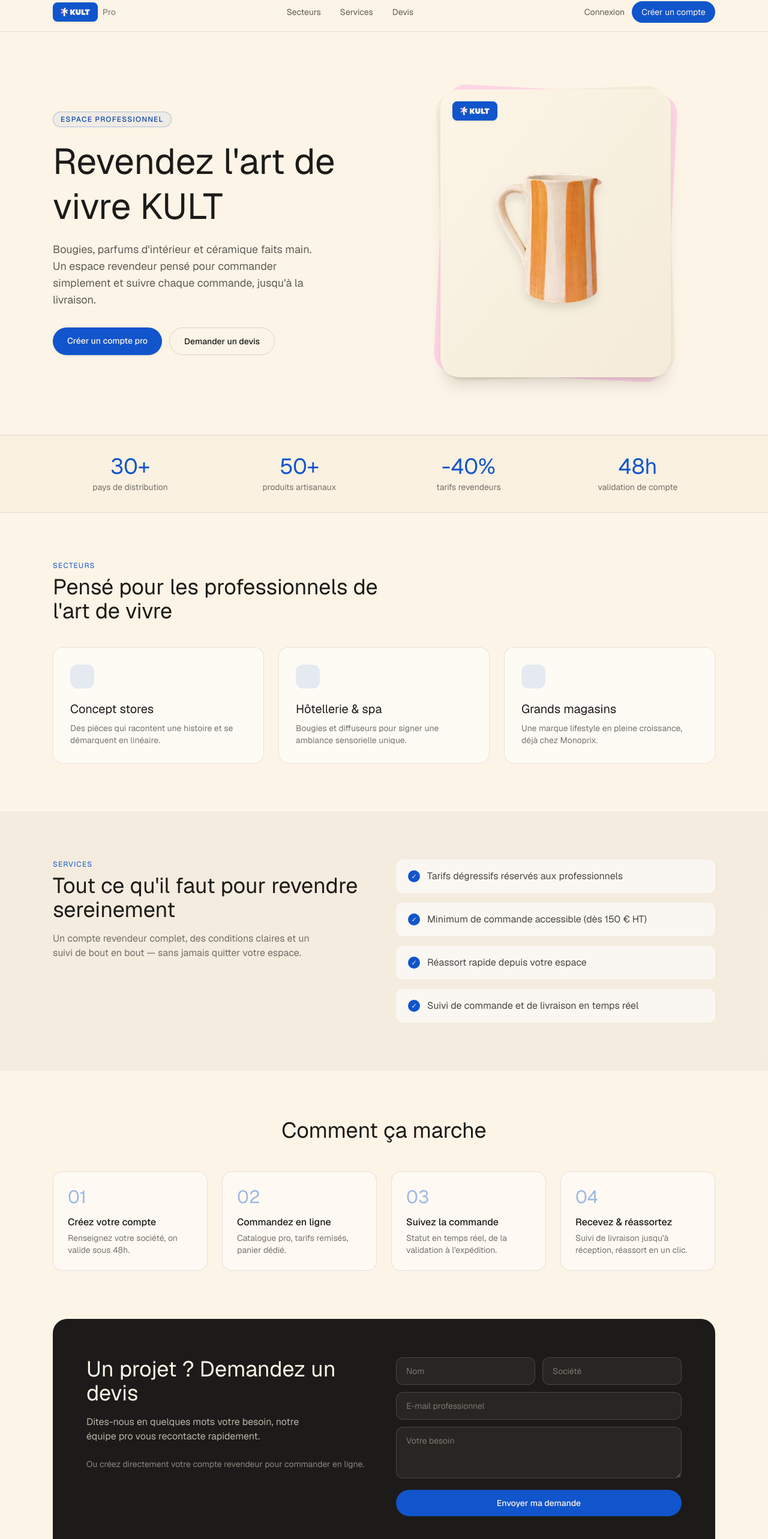
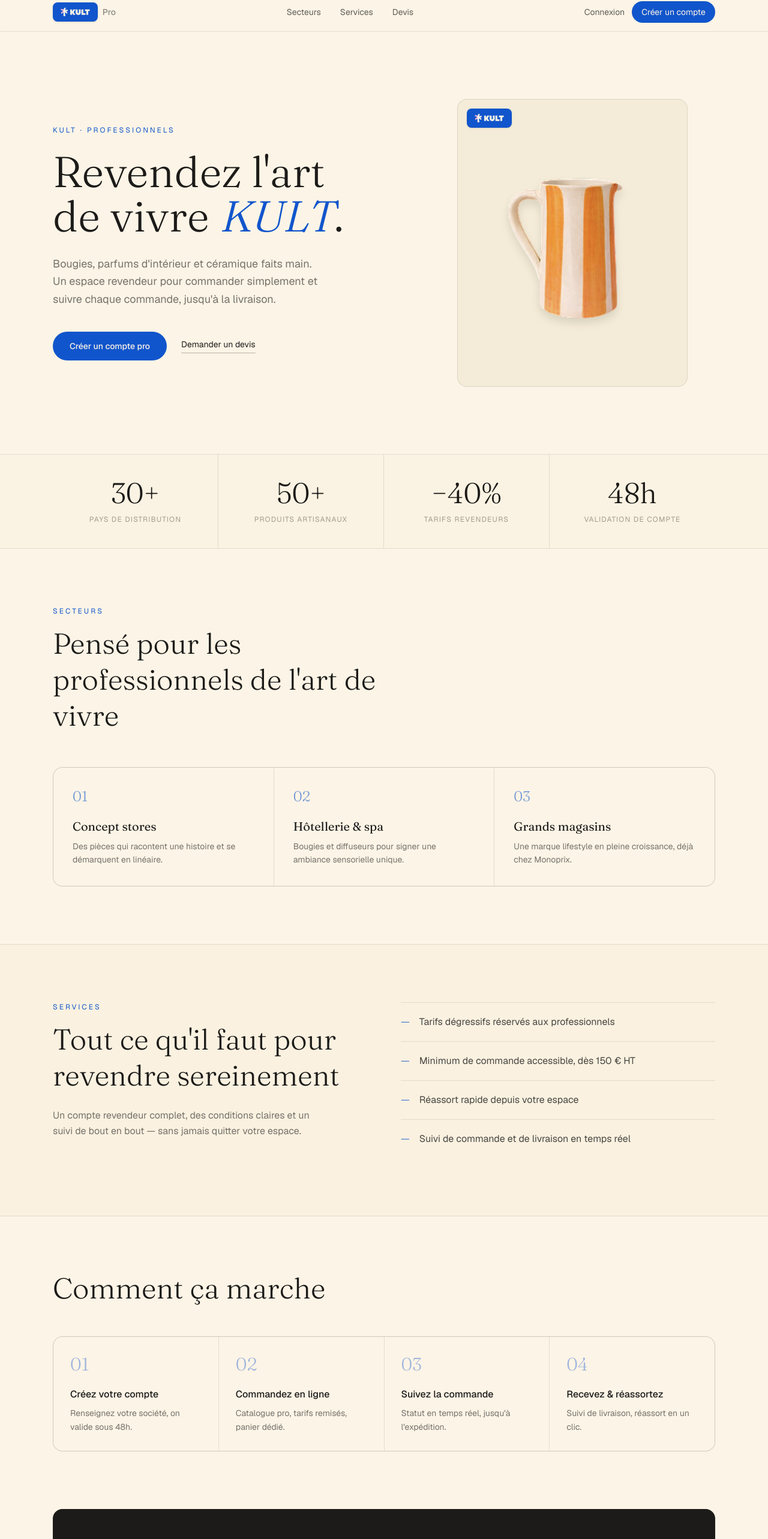
Before and after one commit to Benbecker69/kult-collection-web, a Next.js app: page /entreprise in a window 1280 px wide. Shown: the part 12-2578 px from the top of the page at 60% size. Built offline with nearby package versions, Linux system fonts and the light colour scheme.

Commit message:
[style] shift B2B to an editorial look (serif display, hairline grids, restrained UI)

```diff
--- a/src/app/(b2b-site)/entreprise/page.tsx
+++ b/src/app/(b2b-site)/entreprise/page.tsx
@@ -7,7 +7,7 @@ import { BrandLogo } from "@/components/b2b/brand-logo";
 const stats = [
   { value: "30+", label: "pays de distribution" },
   { value: "50+", label: "produits artisanaux" },
-  { value: "-40%", label: "tarifs revendeurs" },
+  { value: "−40%", label: "tarifs revendeurs" },
   { value: "48h", label: "validation de compte" },
 ];
 
@@ -28,7 +28,7 @@ const secteurs = [
 
 const services = [
   "Tarifs dégressifs réservés aux professionnels",
-  "Minimum de commande accessible (dès 150 € HT)",
+  "Minimum de commande accessible, dès 150 € HT",
   "Réassort rapide depuis votre espace",
   "Suivi de commande et de livraison en temps réel",
 ];
@@ -36,66 +36,62 @@ const services = [
 const steps = [
   { n: "01", t: "Créez votre compte", d: "Renseignez votre société, on valide sous 48h." },
   { n: "02", t: "Commandez en ligne", d: "Catalogue pro, tarifs remisés, panier dédié." },
-  { n: "03", t: "Suivez la commande", d: "Statut en temps réel, de la validation à l'expédition." },
-  { n: "04", t: "Recevez & réassortez", d: "Suivi de livraison jusqu'à réception, réassort en un clic." },
+  { n: "03", t: "Suivez la commande", d: "Statut en temps réel, jusqu'à l'expédition." },
+  { n: "04", t: "Recevez & réassortez", d: "Suivi de livraison, réassort en un clic." },
 ];
 
 export default function EntreprisePage() {
   return (
     <>
       {/* Hero */}
-      <section className="relative overflow-hidden">
-        <div
-          className="pointer-events-none absolute inset-0 -z-10"
-          style={{
-            background:
-              "radial-gradient(120% 90% at 85% 0%, rgba(255,213,229,0.6) 0%, rgba(252,244,230,0) 60%), radial-gradient(90% 80% at 0% 100%, rgba(17,85,204,0.12) 0%, rgba(252,244,230,0) 55%)",
-          }}
-        />
-        <div className="mx-auto grid max-w-6xl items-center gap-10 px-6 py-16 md:grid-cols-2 md:py-24">
+      <section className="border-b border-ink/10">
+        <div className="mx-auto grid max-w-6xl items-center gap-12 px-6 py-20 md:grid-cols-[1.1fr_0.9fr] md:py-28">
           <div className="animate-fade-up">
-            <span className="inline-flex items-center gap-2 rounded-full border border-clay/30 bg-clay/5 px-3 py-1 text-xs font-medium uppercase tracking-widest text-clayDark">
-              Espace professionnel
-            </span>
-            <h1 className="mt-5 font-display text-4xl leading-tight text-ink md:text-6xl">
-              Revendez l&apos;art de vivre KULT
+            <p className="text-xs uppercase tracking-[0.25em] text-clay">
+              KULT · Professionnels
+            </p>
+            <h1 className="mt-6 font-display text-5xl font-light leading-[1.03] text-ink md:text-7xl">
+              Revendez l&apos;art
+              <br />
+              de vivre <span className="italic text-clay">KULT</span>.
             </h1>
-            <p className="mt-5 max-w-md text-lg text-ink/70">
-              Bougies, parfums d&apos;intérieur et céramique faits main. Un espace
-              revendeur pensé pour commander simplement et suivre chaque commande,
-              jusqu&apos;à la livraison.
+            <p className="mt-7 max-w-md text-lg leading-relaxed text-ink/60">
+              Bougies, parfums d&apos;intérieur et céramique faits main. Un
+              espace revendeur pour commander simplement et suivre chaque
+              commande, jusqu&apos;à la livraison.
             </p>
-            <div className="mt-8 flex flex-wrap gap-3">
+            <div className="mt-10 flex flex-wrap items-center gap-6">
               <Link
                 href="/entreprise/inscription"
-                className="rounded-full bg-clay px-6 py-3 text-sm font-medium text-cream shadow-sm transition-all hover:-translate-y-0.5 hover:bg-clayDark hover:shadow-md"
+                className="rounded-full bg-clay px-7 py-3.5 text-sm font-medium text-cream transition-colors hover:bg-clayDark"
               >
                 Créer un compte pro
               </Link>
               <Link
                 href="#devis"
-                className="rounded-full border border-ink/15 px-6 py-3 text-sm font-medium text-ink transition-colors hover:border-ink/40"
+                className="border-b border-ink/30 pb-1 text-sm text-ink transition-colors hover:border-ink"
               >
                 Demander un devis
               </Link>
             </div>
           </div>
 
-          <div className="animate-fade-up" style={{ animationDelay: "150ms" }}>
-            <div className="relative mx-auto aspect-4/5 w-full max-w-sm">
-              <div className="absolute inset-0 rotate-3 rounded-[2rem] bg-blush" />
-              <div className="absolute inset-0 -rotate-2 rounded-[2rem] bg-sand" />
-              <div className="absolute inset-0 grid place-items-center rounded-[2rem] bg-gradient-to-br from-cream to-sand shadow-xl">
-                <div className="absolute left-5 top-5">
-                  <BrandLogo showPro={false} />
-                </div>
+          <div className="animate-fade-up" style={{ animationDelay: "120ms" }}>
+            <div className="relative mx-auto max-w-sm">
+              <div className="overflow-hidden rounded-2xl border border-ink/10 bg-sand">
+                <div className="grid aspect-4/5 place-items-center p-10">
                   <Image
                     src="/images/products/carafe.png"
                     alt="Céramique KULT"
-                  width={260}
-                  height={260}
-                  className="animate-float drop-shadow-xl"
+                    width={280}
+                    height={280}
+                    className="drop-shadow-xl"
+                    priority
                   />
+                </div>
+              </div>
+              <div className="absolute left-4 top-4">
+                <BrandLogo showPro={false} />
               </div>
             </div>
           </div>
@@ -103,113 +99,112 @@ export default function EntreprisePage() {
       </section>
 
       {/* Stats */}
-      <section className="border-y border-ink/10 bg-sand/40">
-        <div className="mx-auto grid max-w-6xl grid-cols-2 gap-6 px-6 py-8 md:grid-cols-4">
-          {stats.map((s, i) => (
-            <Reveal key={s.label} delay={i * 80} className="text-center">
-              <p className="font-display text-3xl text-clay md:text-4xl">
+      <section className="border-b border-ink/10 bg-sand/30">
+        <div className="mx-auto grid max-w-6xl grid-cols-2 px-6 md:grid-cols-4 md:divide-x md:divide-ink/10">
+          {stats.map((s) => (
+            <div key={s.label} className="px-2 py-10 text-center md:px-6">
+              <p className="font-display text-4xl font-light text-ink md:text-5xl">
                 {s.value}
               </p>
-              <p className="mt-1 text-sm text-ink/60">{s.label}</p>
-            </Reveal>
+              <p className="mt-3 text-xs uppercase tracking-widest text-ink/40">
+                {s.label}
+              </p>
+            </div>
           ))}
         </div>
       </section>
 
       {/* Secteurs */}
-      <section id="secteurs" className="mx-auto max-w-6xl px-6 py-20">
+      <section id="secteurs" className="mx-auto max-w-6xl px-6 py-24">
         <Reveal>
-          <p className="text-xs uppercase tracking-widest text-clay">Secteurs</p>
-          <h2 className="mt-2 max-w-xl font-display text-3xl text-ink md:text-4xl">
+          <div className="max-w-xl">
+            <p className="text-xs uppercase tracking-[0.25em] text-clay">
+              Secteurs
+            </p>
+            <h2 className="mt-4 font-display text-4xl font-light leading-tight text-ink md:text-5xl">
               Pensé pour les professionnels de l&apos;art de vivre
             </h2>
-        </Reveal>
-        <div className="mt-10 grid gap-6 md:grid-cols-3">
-          {secteurs.map((s, i) => (
-            <Reveal key={s.title} delay={i * 100}>
-              <div className="group h-full rounded-2xl border border-ink/10 bg-white/60 p-7 transition-all hover:-translate-y-1 hover:border-clay/30 hover:shadow-lg">
-                <div className="mb-5 h-10 w-10 rounded-xl bg-clay/10 transition-colors group-hover:bg-clay/20" />
-                <h3 className="font-display text-xl text-ink">{s.title}</h3>
-                <p className="mt-2 text-sm text-ink/60">{s.text}</p>
           </div>
         </Reveal>
+        <div className="mt-14 grid gap-px overflow-hidden rounded-2xl border border-ink/10 bg-ink/10 md:grid-cols-3">
+          {secteurs.map((s, i) => (
+            <div key={s.title} className="bg-cream p-8">
+              <p className="font-display text-2xl font-light text-clay/60">
+                0{i + 1}
+              </p>
+              <h3 className="mt-5 font-display text-xl text-ink">{s.title}</h3>
+              <p className="mt-2 text-sm leading-relaxed text-ink/60">
+                {s.text}
+              </p>
+            </div>
           ))}
         </div>
       </section>
 
       {/* Services */}
-      <section id="services" className="bg-ink/[0.03]">
-        <div className="mx-auto grid max-w-6xl gap-10 px-6 py-20 md:grid-cols-2">
+      <section id="services" className="border-y border-ink/10 bg-sand/40">
+        <div className="mx-auto grid max-w-6xl gap-14 px-6 py-24 md:grid-cols-2">
           <Reveal>
-            <p className="text-xs uppercase tracking-widest text-clay">Services</p>
-            <h2 className="mt-2 font-display text-3xl text-ink md:text-4xl">
+            <p className="text-xs uppercase tracking-[0.25em] text-clay">
+              Services
+            </p>
+            <h2 className="mt-4 font-display text-4xl font-light leading-tight text-ink md:text-5xl">
               Tout ce qu&apos;il faut pour revendre sereinement
             </h2>
-            <p className="mt-4 max-w-md text-ink/60">
+            <p className="mt-6 max-w-md leading-relaxed text-ink/60">
               Un compte revendeur complet, des conditions claires et un suivi de
               bout en bout — sans jamais quitter votre espace.
             </p>
           </Reveal>
-          <Reveal delay={120}>
-            <ul className="space-y-4">
+          <div className="divide-y divide-ink/10 border-t border-ink/10">
             {services.map((s) => (
-                <li
-                  key={s}
-                  className="flex items-start gap-3 rounded-xl bg-white/60 px-5 py-4"
-                >
-                  <span className="mt-0.5 grid h-5 w-5 shrink-0 place-items-center rounded-full bg-clay text-[11px] text-cream">
-                    ✓
+              <div key={s} className="flex items-baseline gap-4 py-5">
+                <span className="font-display text-lg leading-none text-clay">
+                  —
                 </span>
                 <span className="text-ink/80">{s}</span>
-                </li>
+              </div>
             ))}
-            </ul>
-          </Reveal>
+          </div>
         </div>
       </section>
 
       {/* Comment ça marche */}
-      <section className="mx-auto max-w-6xl px-6 py-20">
-        <Reveal>
-          <h2 className="text-center font-display text-3xl text-ink md:text-4xl">
+      <section className="mx-auto max-w-6xl px-6 py-24">
+        <h2 className="font-display text-4xl font-light text-ink md:text-5xl">
           Comment ça marche
         </h2>
-        </Reveal>
-        <div className="mt-12 grid gap-6 md:grid-cols-4">
-          {steps.map((s, i) => (
-            <Reveal key={s.n} delay={i * 90}>
-              <div className="h-full rounded-2xl border border-ink/10 bg-white/50 p-6">
-                <p className="font-display text-3xl text-clay/40">{s.n}</p>
-                <h3 className="mt-3 font-medium text-ink">{s.t}</h3>
-                <p className="mt-1 text-sm text-ink/60">{s.d}</p>
+        <div className="mt-14 grid gap-px overflow-hidden rounded-2xl border border-ink/10 bg-ink/10 md:grid-cols-4">
+          {steps.map((s) => (
+            <div key={s.n} className="bg-cream p-7">
+              <p className="font-display text-3xl font-light text-clay/40">
+                {s.n}
+              </p>
+              <h3 className="mt-5 font-medium text-ink">{s.t}</h3>
+              <p className="mt-2 text-sm leading-relaxed text-ink/60">{s.d}</p>
             </div>
-            </Reveal>
           ))}
         </div>
       </section>
 
-      {/* Devis CTA */}
+      {/* Devis */}
       <section id="devis" className="mx-auto max-w-6xl px-6 pb-24">
-        <Reveal>
-          <div className="overflow-hidden rounded-3xl bg-ink px-8 py-12 text-cream md:px-14 md:py-16">
-            <div className="grid gap-10 md:grid-cols-2">
+        <div className="grid gap-12 rounded-2xl bg-ink px-8 py-14 text-cream md:grid-cols-2 md:px-14 md:py-16">
           <div>
-                <h2 className="font-display text-3xl md:text-4xl">
+            <h2 className="font-display text-4xl font-light md:text-5xl">
               Un projet ? Demandez un devis
             </h2>
-                <p className="mt-4 max-w-sm text-cream/70">
+            <p className="mt-5 max-w-sm leading-relaxed text-cream/60">
               Dites-nous en quelques mots votre besoin, notre équipe pro vous
               recontacte rapidement.
             </p>
-                <p className="mt-6 text-sm text-cream/50">
+            <p className="mt-8 text-sm text-cream/40">
               Ou créez directement votre compte revendeur pour commander en
               ligne.
             </p>
           </div>
           <DevisForm />
         </div>
-          </div>
-        </Reveal>
       </section>
     </>
   );
--- a/src/app/globals.css
+++ b/src/app/globals.css
@@ -27,7 +27,7 @@
   --color-gold: #d9a441; /* ambre « en préparation » (statut) */
   --color-ink: #1c1b19; /* texte principal */
   --color-kultBlue: #1155cc;
-  --font-display: var(--font-geist-sans);
+  --font-display: var(--font-fraunces);
 }
 
 @layer components {
```
Also changed, not shown: src/app/layout.tsx (+9 -2 lines). Lines whose indentation alone changed are shown as unchanged.
